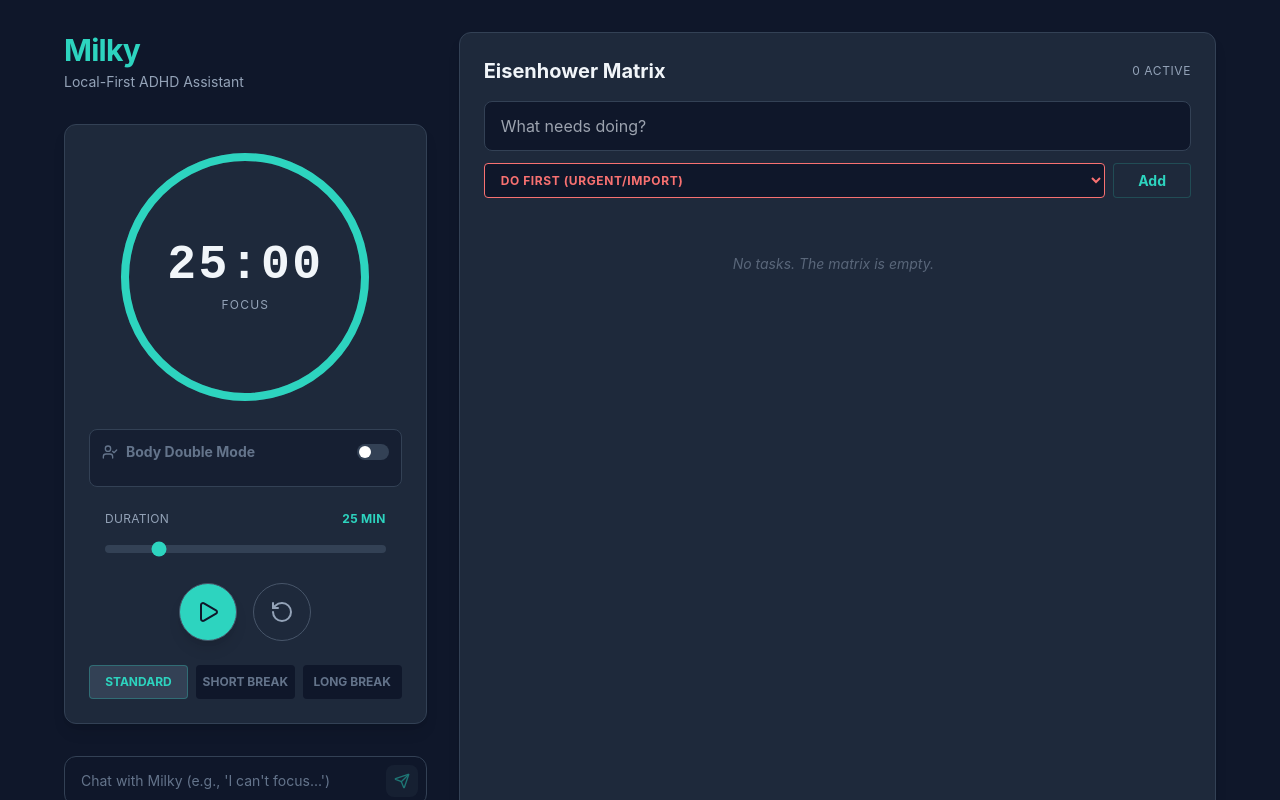
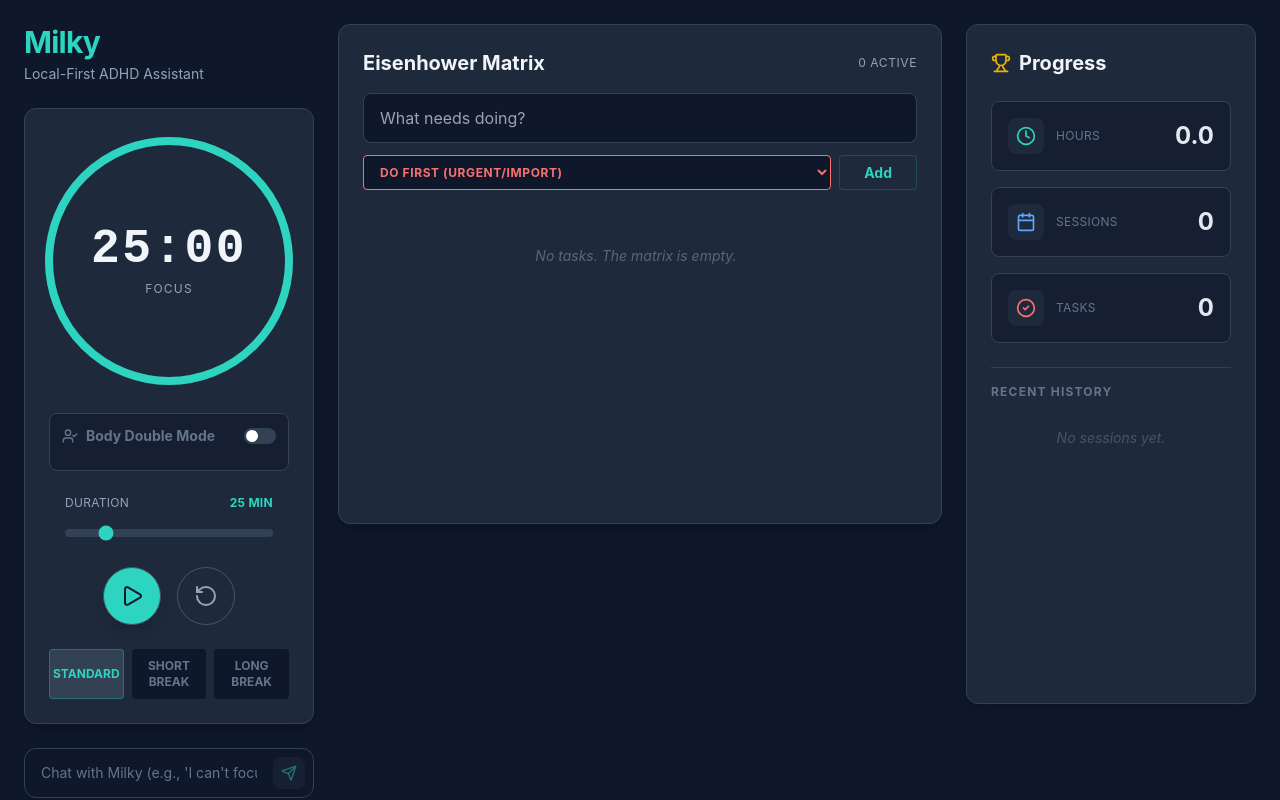
Before and after one commit to RariSparklyy/MILKY_APP, a Vue app: page / in a window 1280 px wide. Shown: the top 800 px of the page. Built offline with nearby package versions, Linux system fonts and the light colour scheme.

Commit message:
refinements

```diff
--- a/src/App.vue
+++ b/src/App.vue
@@ -2,25 +2,31 @@
 import HyperfocusTimer from './components/HyperfocusTimer.vue';
 import TaskList from './components/TaskList.vue';
 import BodyDouble from './components/BodyDouble.vue';
-import MoodReflection from './components/MoodReflection.vue'; // <--- NEW IMPORT
+import MoodReflection from './components/MoodReflection.vue';
+import StatsHistory from './components/StatsHistory.vue';
 </script>
 
 <template>
-  <div class="min-h-screen bg-background text-slate-200 p-8 font-sans">
-    <div class="max-w-6xl mx-auto grid grid-cols-1 lg:grid-cols-3 gap-8">
+  <div class="min-h-screen bg-background text-slate-200 p-6 font-sans">
+    <div class="max-w-[1600px] mx-auto grid grid-cols-1 xl:grid-cols-12 gap-6 items-start">
 
-      <div class="lg:col-span-1 space-y-8">
+      <div class="xl:col-span-3 space-y-6 flex flex-col h-full">
         <header>
           <h1 class="text-3xl font-bold tracking-tight text-primary">Milky</h1>
           <p class="text-muted text-sm mt-1">Local-First ADHD Assistant</p>
         </header>
 
         <HyperfocusTimer />
-        <MoodReflection /> <BodyDouble />
+        <MoodReflection />
+        <BodyDouble />
       </div>
 
-      <div class="lg:col-span-2">
+      <div class="xl:col-span-6 h-[85vh]">
         <TaskList />
+      </div>
+
+      <div class="xl:col-span-3 h-[85vh]">
+        <StatsHistory />
       </div>
 
     </div>
--- a/src/components/MoodReflection.vue
+++ b/src/components/MoodReflection.vue
@@ -9,30 +9,25 @@ const { askMilky } = useMilky();
 const logMood = async (mood) => {
   store.lastSession.mood = mood;
 
-  // 1. Log placeholder and CAPTURE ID
+  // 1. NEW: Save to History Stats
+  store.addToHistory({
+    duration: store.lastSession.duration,
+    mode: store.lastSession.mode,
+    mood: mood
+  });
+
+  // 2. Log placeholder and CAPTURE ID
   const loadingId = store.addMilkyLog("Analyzing session data...");
 
-  // 2. Generate Prompt
-  const durationMins = Math.floor(store.lastSession.duration / 60);
-  const prompt = `
-    User finished a ${store.lastSession.mode} session.
-    Actual duration: ${durationMins} minutes.
-    Self-reported Mood: ${mood}.
+  // ... (rest of the AI logging logic remains the same) ...
 
-    Generate a log entry.
-    IF mood is 'Struggling', be empathetic.
-    IF mood is 'Great', be celebratory.
-    Mention the EXACT duration provided. Use bolding for stats.
-  `;
-
+  const prompt = `User finished a ${store.lastSession.mode} session...`; // etc
   const response = await askMilky(prompt, "You are a factual but supportive logger.");
-
-  // 3. Update SPECIFIC log
   store.updateLogContent(loadingId, response);
 
-  // Reset session
   store.lastSession.duration = 0;
 };
+
 </script>
 
 <template>
--- /dev/null
+++ b/src/components/StatsHistory.vue
@@ -0,0 +1,123 @@
+<script setup>
+import { computed } from 'vue';
+import { useFocusStore } from '../stores/useFocusStore';
+import { Trophy, Clock, CheckCircle2, Calendar, Smile, Meh, Frown } from 'lucide-vue-next';
+
+const store = useFocusStore();
+
+// --- STATISTICS ---
+const totalSessions = computed(() => (store.history || []).length);
+
+const totalHours = computed(() => {
+  const historyData = store.history || [];
+  const totalSeconds = historyData.reduce((acc, sess) => acc + (sess.duration || 0), 0);
+  return (totalSeconds / 3600).toFixed(1);
+});
+
+const completedTasks = computed(() => {
+  const tasksData = store.tasks || [];
+  return tasksData.filter(t => t.completed).length;
+});
+
+// --- FORMATTERS ---
+const formatDate = (timestamp) => {
+  if (!timestamp) return '';
+  return new Date(timestamp).toLocaleDateString('en-US', {
+    month: 'short', day: 'numeric', hour: '2-digit', minute: '2-digit'
+  });
+};
+
+const formatDuration = (seconds) => {
+  const m = Math.floor((seconds || 0) / 60);
+  return `${m}m`;
+};
+</script>
+
+<template>
+  <div class="bg-surface p-6 rounded-xl shadow-lg border border-slate-700 h-full flex flex-col">
+    <h2 class="text-xl font-bold text-slate-100 mb-6 flex items-center gap-2">
+      <Trophy class="w-5 h-5 text-yellow-500" />
+      Progress
+    </h2>
+
+    <div class="grid grid-cols-1 gap-4 mb-6">
+
+      <div class="bg-slate-900/50 p-4 rounded-lg border border-slate-700 flex items-center justify-between">
+        <div class="flex items-center gap-3">
+          <div class="p-2 bg-slate-800 rounded-lg text-primary">
+            <Clock class="w-5 h-5" />
+          </div>
+          <span class="text-xs uppercase tracking-wide text-slate-500">Hours</span>
+        </div>
+        <span class="text-2xl font-bold text-slate-200">{{ totalHours }}</span>
+      </div>
+
+      <div class="bg-slate-900/50 p-4 rounded-lg border border-slate-700 flex items-center justify-between">
+        <div class="flex items-center gap-3">
+          <div class="p-2 bg-slate-800 rounded-lg text-blue-400">
+            <Calendar class="w-5 h-5" />
+          </div>
+          <span class="text-xs uppercase tracking-wide text-slate-500">Sessions</span>
+        </div>
+        <span class="text-2xl font-bold text-slate-200">{{ totalSessions }}</span>
+      </div>
+
+      <div class="bg-slate-900/50 p-4 rounded-lg border border-slate-700 flex items-center justify-between">
+        <div class="flex items-center gap-3">
+          <div class="p-2 bg-slate-800 rounded-lg text-urgent">
+             <CheckCircle2 class="w-5 h-5" />
+          </div>
+          <span class="text-xs uppercase tracking-wide text-slate-500">Tasks</span>
+        </div>
+        <span class="text-2xl font-bold text-slate-200">{{ completedTasks }}</span>
+      </div>
+    </div>
+
+    <div class="border-t border-slate-700 pt-4 flex-1 overflow-hidden flex flex-col">
+      <h3 class="text-xs font-bold text-slate-500 uppercase tracking-widest mb-3">Recent History</h3>
+
+      <div v-if="!store.history || store.history.length === 0" class="text-center text-slate-600 text-sm py-4 italic">
+        No sessions yet.
+      </div>
+
+      <div v-else class="flex-1 overflow-y-auto space-y-2 pr-2 custom-scrollbar">
+        <div v-for="session in store.history" :key="session.id"
+             class="flex items-center justify-between p-3 bg-slate-900 rounded-lg border border-slate-800 hover:border-slate-600 transition group">
+
+          <div class="flex items-center gap-3">
+            <div class="p-1.5 rounded-full bg-slate-800 group-hover:bg-slate-700 transition">
+              <Smile v-if="session.mood === 'Great'" class="w-3 h-3 text-primary" />
+              <Meh v-else-if="session.mood === 'Neutral'" class="w-3 h-3 text-blue-400" />
+              <Frown v-else-if="session.mood === 'Struggling'" class="w-3 h-3 text-urgent" />
+              <Clock v-else class="w-3 h-3 text-slate-500" />
+            </div>
+
+            <div class="flex flex-col">
+              <span class="text-xs font-bold text-slate-300 capitalize">
+                {{ (session.mode || 'focus').replace('_', ' ') }}
+              </span>
+              <span class="text-[10px] text-slate-500">{{ formatDate(session.timestamp) }}</span>
+            </div>
+          </div>
+
+          <span class="text-xs font-mono font-bold text-slate-400 bg-slate-800 px-1.5 py-0.5 rounded">
+            {{ formatDuration(session.duration) }}
+          </span>
+        </div>
+      </div>
+    </div>
+  </div>
+</template>
+
+<style scoped>
+.custom-scrollbar::-webkit-scrollbar {
+  width: 4px;
+}
+.custom-scrollbar::-webkit-scrollbar-track {
+  background: transparent;
+}
+.custom-scrollbar::-webkit-scrollbar-thumb {
+  background: #334155;
+  border-radius: 4px;
+}
+</style>
--- a/src/stores/useFocusStore.js
+++ b/src/stores/useFocusStore.js
@@ -1,11 +1,15 @@
+// src/stores/useFocusStore.js
 import { defineStore } from 'pinia';
 import { ref } from 'vue';
 import { useStorage } from '@vueuse/core';
 
 export const useFocusStore = defineStore('focus', () => {
   // --- STATE ---
+
+  // 1. Task List (Persisted)
   const tasks = useStorage('milky-tasks', []);
 
+  // 2. Milky Logs / Chat History (Persisted)
   const milkyLogs = useStorage('milky-logs', [
     {
       id: Date.now(),
@@ -14,15 +18,21 @@ export const useFocusStore = defineStore('focus', () => {
     }
   ]);
 
+  // 3. Stats History (Persisted) - Stores completed sessions
+  const history = useStorage('milky-history', []);
+
+  // 4. Timer Configuration (Persisted)
   const timer = useStorage('milky-timer-config', {
     timeLeft: 25 * 60,
     initialDuration: 25 * 60,
-    mode: 'focus',
+    mode: 'focus', // 'focus' | 'hyperfocus' | 'short_break' | 'long_break'
     isRunning: false,
-    activeTaskId: null, // NEW: Tracks which task is being worked on
-    bodyDoubleEnabled: false // NEW: Toggle state
+    activeTaskId: null, // ID of the task currently being worked on (Body Double)
+    bodyDoubleEnabled: false // Checkbox state
   });
 
+  // 5. Last Session Stats (Not Persisted)
+  // Used purely to pass data to the MoodReflection modal after a session ends
   const lastSession = ref({
     duration: 0,
     mode: 'focus',
@@ -31,61 +41,114 @@ export const useFocusStore = defineStore('focus', () => {
 
   // --- ACTIONS ---
 
+  // Add a Log Entry & Return ID (Crucial for safe async updates)
   const addMilkyLog = (text, type = 'milky') => {
     const id = Date.now();
-    milkyLogs.value.unshift({ id, text, type });
-    if (milkyLogs.value.length > 10) milkyLogs.value.pop();
-    return id;
+    milkyLogs.value.unshift({
+      id: id,
+      text: text,
+      type: type // 'milky' or 'user'
+    });
+
+    // Keep history manageable (last 10 messages)
+    if (milkyLogs.value.length > 10) {
+      milkyLogs.value.pop();
+    }
+
+    return id; // <--- Returns ID so we can update this specific bubble later
   };
 
+  // Update a specific log by ID (Prevents race conditions)
   const updateLogContent = (id, newText) => {
     const log = milkyLogs.value.find(l => l.id === id);
-    if (log) log.text = newText;
+    if (log) {
+      log.text = newText;
+    }
   };
 
+  // Add a New Task
   const addTask = (text, quadrant) => {
     tasks.value.push({
       id: Date.now(),
       text,
-      quadrant,
+      quadrant, // 'do_first', 'schedule', 'delegate', 'eliminate'
       completed: false,
-      aiSteps: ''
+      aiSteps: '' // Initialize as empty string
     });
+
+    // System log
     addMilkyLog(`Added to ${quadrant.replace('_', ' ').toUpperCase()}: "${text}"`, 'milky');
   };
 
+  // Remove a Task
   const removeTask = (id) => {
     const index = tasks.value.findIndex(t => t.id === id);
-    if (index !== -1) tasks.value.splice(index, 1);
+    if (index !== -1) {
+      tasks.value.splice(index, 1);
+    }
   };
 
+  // Toggle Completion Status
   const toggleTaskComplete = (id) => {
     const task = tasks.value.find(t => t.id === id);
-    if (task) task.completed = !task.completed;
+    if (task) {
+      task.completed = !task.completed;
+    }
   };
 
+  // Set Timer Mode
   const setTimerMode = (mode) => {
     timer.value.mode = mode;
     timer.value.isRunning = false;
     // Reset active task when changing modes manually
     timer.value.activeTaskId = null;
 
+    // Default durations (UI slider will override these often)
     if (mode === 'focus') timer.value.initialDuration = 25 * 60;
     if (mode === 'short_break') timer.value.initialDuration = 5 * 60;
     if (mode === 'long_break') timer.value.initialDuration = 15 * 60;
+
     timer.value.timeLeft = timer.value.initialDuration;
   };
 
-  // --- NEW: Helper to get the active task text ---
+  // Helper: Get text of the currently active task
   const getActiveTaskName = () => {
     if (!timer.value.activeTaskId) return null;
     const task = tasks.value.find(t => t.id === timer.value.activeTaskId);
     return task ? task.text : "Unknown Task";
   };
 
+  // Add Completed Session to History
+  const addToHistory = (sessionData) => {
+    history.value.unshift({
+      id: Date.now(),
+      timestamp: Date.now(),
+      duration: sessionData.duration, // in seconds
+      mode: sessionData.mode,
+      mood: sessionData.mood
+    });
+  };
+
+  // --- EXPORT ---
   return {
-    tasks, milkyLogs, timer, lastSession,
-    addTask, removeTask, toggleTaskComplete, addMilkyLog, updateLogContent, setTimerMode,
-    getActiveTaskName // Export this helper
+    // State
+    tasks,
+    milkyLogs,
+    timer,
+    lastSession,
+    history,
+
+    // Actions
+    addTask,
+    removeTask,
+    toggleTaskComplete,
+
+    addMilkyLog,
+    updateLogContent,
+
+    setTimerMode,
+    getActiveTaskName,
+
+    addToHistory
   };
 });
```
Also changed, not shown: src/components/TaskList.vue (+1 -13 lines).
